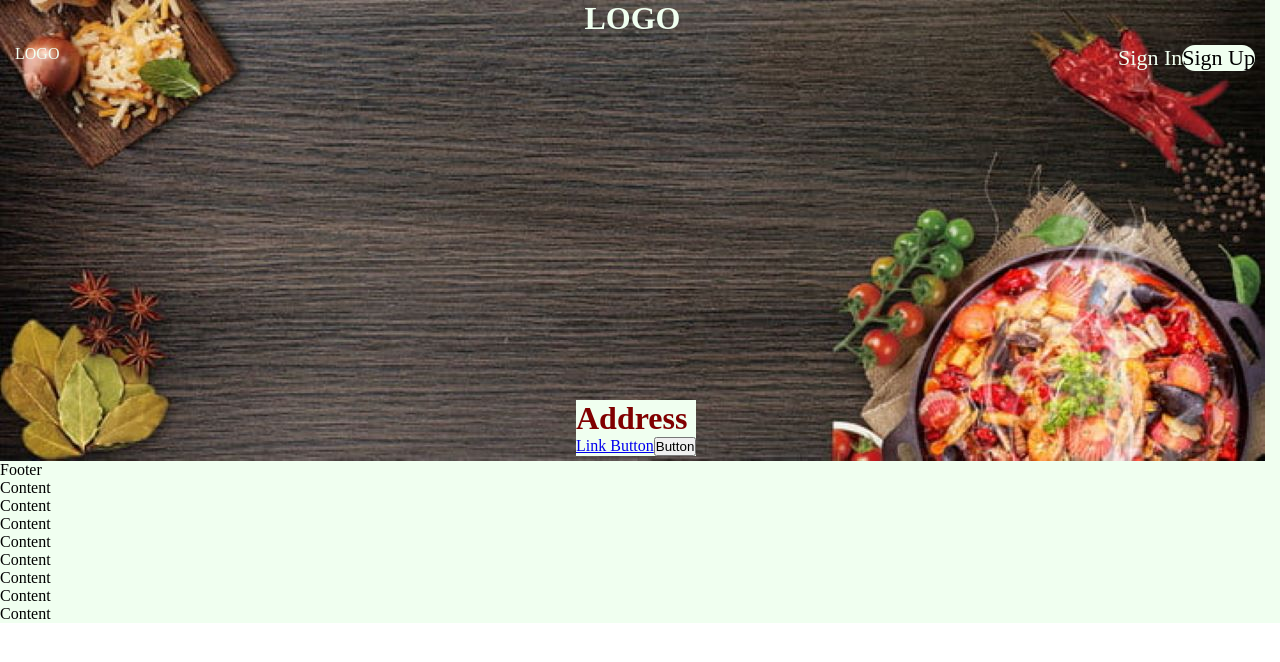
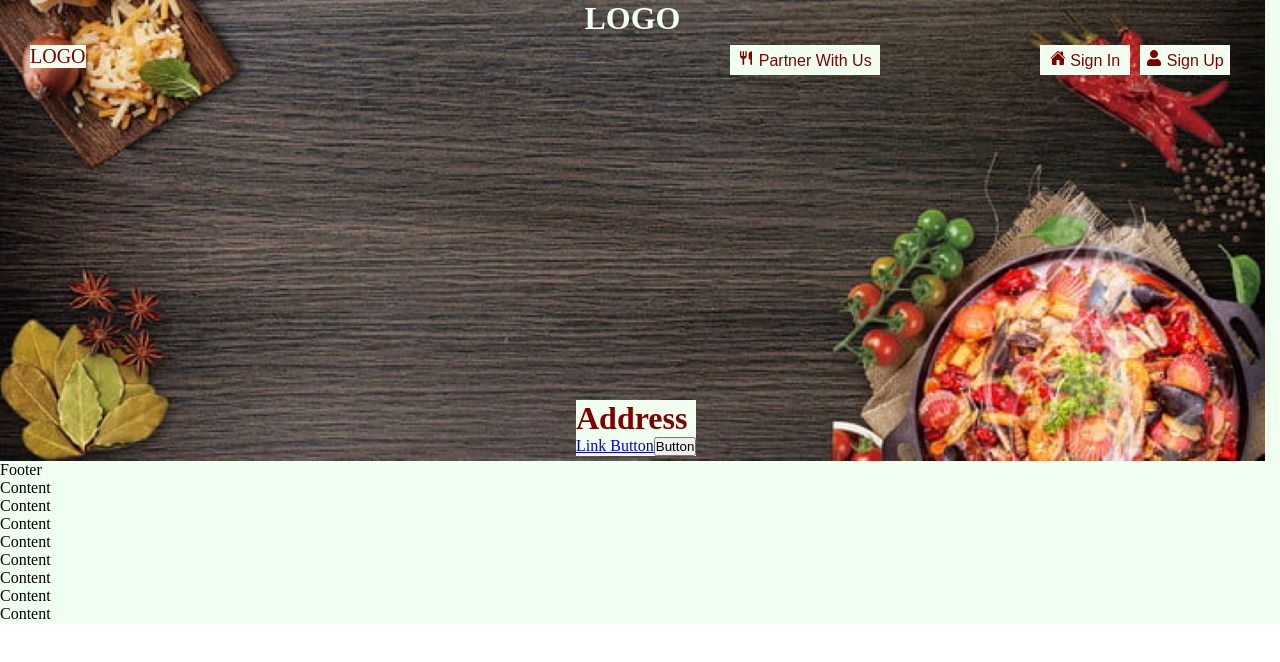
Before and after one commit to majdjb7/HutMeals, a React (Create React App) app: page / in a window 1280 px wide. Shown: the top 662 px of the page. Built offline with nearby package versions, Linux system fonts and the light colour scheme.

Commit message:
fixed and styled buttons

```diff
--- a/package.json
+++ b/package.json
@@ -11,6 +11,7 @@
     "react-bootstrap": "^1.4.0",
     "react-button": "^1.2.1",
     "react-dom": "^17.0.1",
+    "react-icons": "^4.1.0",
     "react-scripts": "4.0.1",
     "web-vitals": "^0.2.4"
   },
--- a/src/Assets/css/default-css.scss
+++ b/src/Assets/css/default-css.scss
@@ -18,54 +18,60 @@ header {
 
     .logo {
         position: absolute;
-        top: 50%; left: 15px;
+        top: 50%; left: 30px;
+        font-size: 20px;
+        background-color: honeydew;
+        color: maroon;
     }
 
-    nav, nav ul, nav ul li {
-      //  margin: 0;
-      //  padding: 0;
+    .btn {
+        position: absolute;
+        top: 50%; right: 400px;
+        background-color: honeydew;
+        color:maroon;
+        overflow: hidden;
+        border: none; /* Remove borders */
+        padding: 12px 16px; /* Some padding */
+        font-size: 16px; /* Set a font size */
+        cursor: pointer; /* Mouse pointer on hover */
+        height: 30px;
+        width: 150px;
+    }
+    .btn:hover {
+        background-color: #111;
     }
 
-    nav {
+    .btn2 {
         position: absolute;
-        top: 50%; right: 25px;
-
-        ul li {
-          //  list-style-type: none;
-            display: inline-block;
-            margin-right: 10px;
-
-
-            &.last {
-                margin: 0;
-            }
-
-            a {
-                display: inline-block;
-            }
-
-            #Signin {
-                font-size: 22px;
-                line-height: normal;
-                color: honeydew;
-                text-decoration:none;
-                padding: 60px;
-
-            }
-            #Signup {
-                font-size: 22px;
-                line-height: normal;
-                background: honeydew;
-                color: black;
-                border-radius: 40px;
-                text-decoration:none;
-                padding: 60px;
-
-            }
-
-        }
+        top: 50%; right: 150px;
+        background-color: honeydew;
+        color:maroon;
+        overflow: hidden;
+        border: none; /* Remove borders */
+        padding: 12px 16px; /* Some padding */
+        font-size: 16px; /* Set a font size */
+        cursor: pointer; /* Mouse pointer on hover */
+        height: 30px;
+        width: 90px;
+    }
+    .btn2:hover {
+        background-color: #111;
     }
 
-
-
+    .btn3 {
+        position: absolute;
+        top: 50%; right: 50px;
+        background-color: honeydew;
+        color:maroon;
+        overflow: hidden;
+        border: none; /* Remove borders */
+        padding: 12px 16px; /* Some padding */
+        font-size: 16px; /* Set a font size */
+        cursor: pointer; /* Mouse pointer on hover */
+        height: 30px;
+        width: 90px;
+    }
+    .btn3:hover {
+        background-color: #111;
+    }
 }
--- a/src/components/headerComponent/header.js
+++ b/src/components/headerComponent/header.js
@@ -1,4 +1,8 @@
 import React, { Component } from 'react'
+import { IconContext } from 'react-icons'
+import { IoHome } from 'react-icons/io5'
+import { FaUser } from 'react-icons/fa'
+import { MdRestaurant } from 'react-icons/md'
 
 import { Navbar, Nav, NavItem, MenuItem, NavDropdown } from 'react-bootstrap';
 
@@ -11,16 +15,13 @@ class Header extends Component {
                     LOGO
                 </div>
 
-                <nav>
-                    <ul>
-                        <li>
-                            <a id="Signin" href="#">Sign In</a>
-                        </li>
-                        <li>
-                            <a id="Signup" href="#">Sign Up</a>
-                        </li>
-                    </ul>
-                </nav>
+                <button class="btn">   <MdRestaurant></MdRestaurant> Partner With Us </button>
+
+                <button class="btn2">   <IoHome> </IoHome> Sign In </button>
+
+                <button class="btn3">   <FaUser></FaUser> Sign Up </button>
+
+
 
             </header>
         )
```
Also changed, not shown: 2 other files (tests, documents, lock files or other folders).
